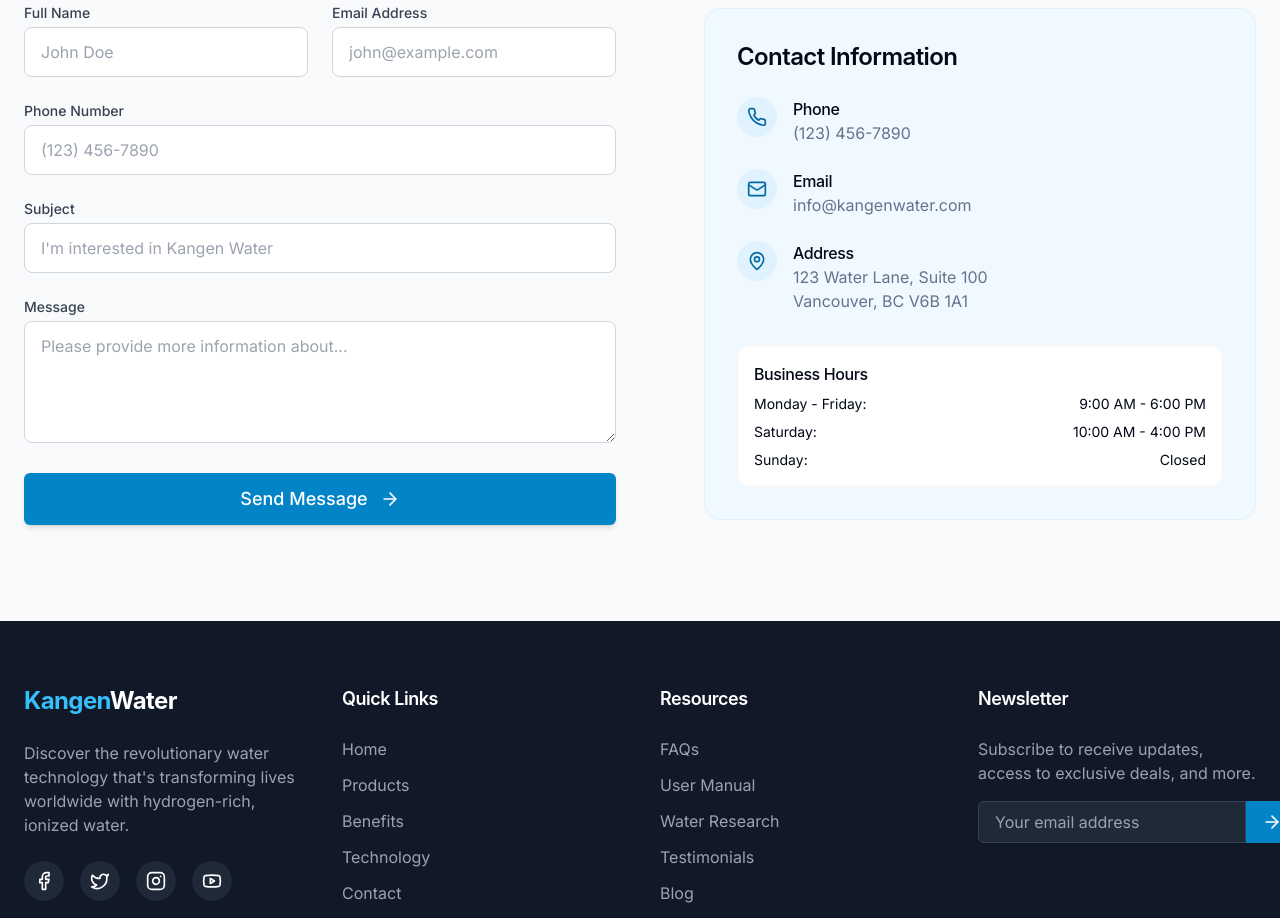
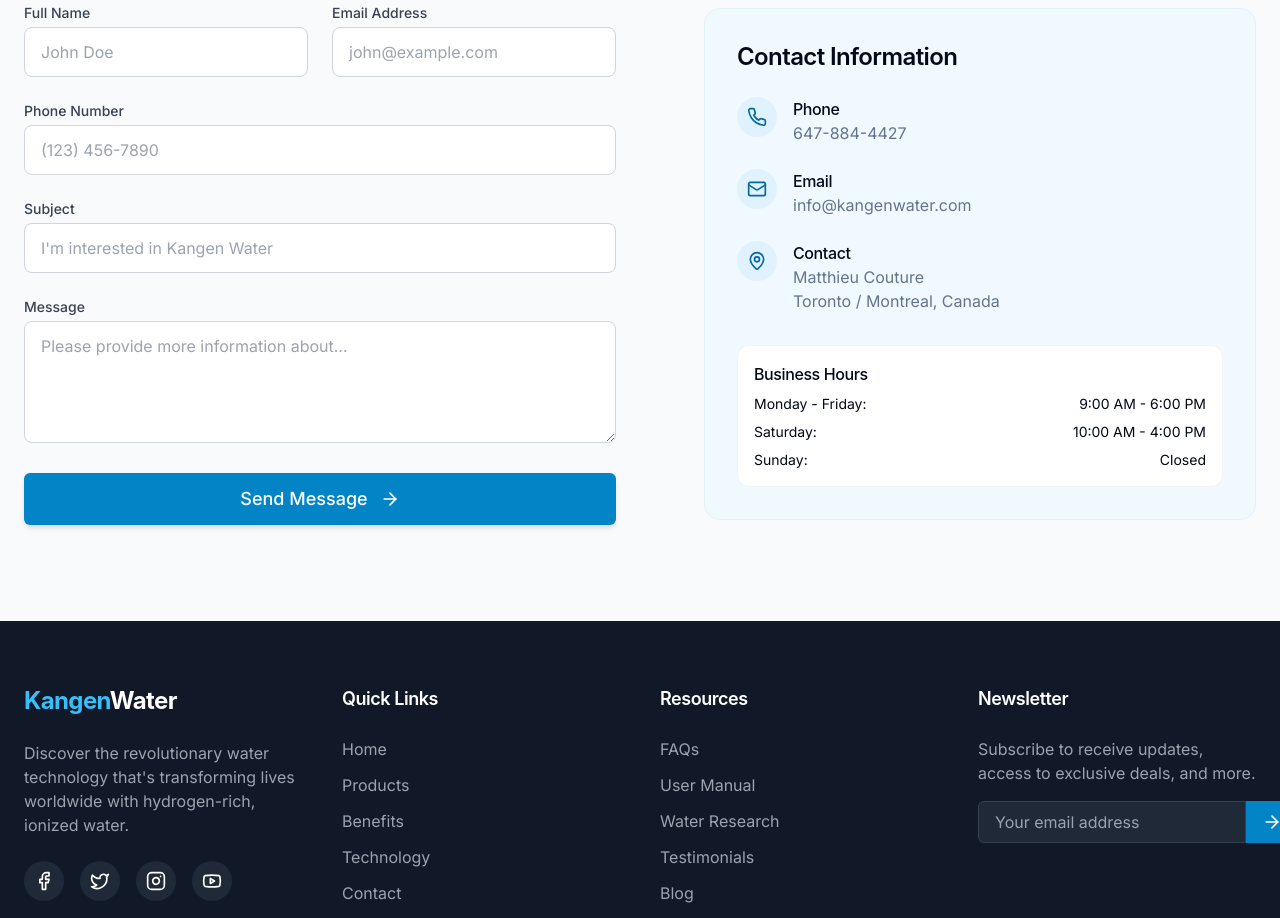
Before and after one commit to remiclassic/clean-modern-kangen, a React (Vite) app: page / in a window 1280 px wide. Shown: the part 5540-6458 px from the top of the page. Built offline with nearby package versions, Linux system fonts and the light colour scheme.

Commit message:
Update contact information
Update contact information in the Contact component. Removed the address and updated with new contact details.

```diff
--- a/src/components/Contact.tsx
+++ b/src/components/Contact.tsx
@@ -99,7 +99,7 @@ const Contact: React.FC = () => {
                   </div>
                   <div>
                     <h4 className="font-medium">Phone</h4>
-                    <p className="text-muted-foreground">(123) 456-7890</p>
+                    <p className="text-muted-foreground">647-884-4427</p>
                   </div>
                 </div>
 
@@ -118,8 +118,8 @@ const Contact: React.FC = () => {
                     <MapPin className="w-5 h-5" />
                   </div>
                   <div>
-                    <h4 className="font-medium">Address</h4>
-                    <p className="text-muted-foreground">123 Water Lane, Suite 100<br />Vancouver, BC V6B 1A1</p>
+                    <h4 className="font-medium">Contact</h4>
+                    <p className="text-muted-foreground">Matthieu Couture<br />Toronto / Montreal, Canada</p>
                   </div>
                 </div>
               </div>
--- a/src/components/ui/alert-dialog.tsx
+++ b/src/components/ui/alert-dialog.tsx
@@ -3,7 +3,7 @@ import * as React from "react"
 import * as AlertDialogPrimitive from "@radix-ui/react-alert-dialog"
 
 import { cn } from "@/lib/utils"
-import { buttonVariants } from "./Button"
+import { buttonVariants } from "@/components/ui/button"
 
 const AlertDialog = AlertDialogPrimitive.Root
 
```
